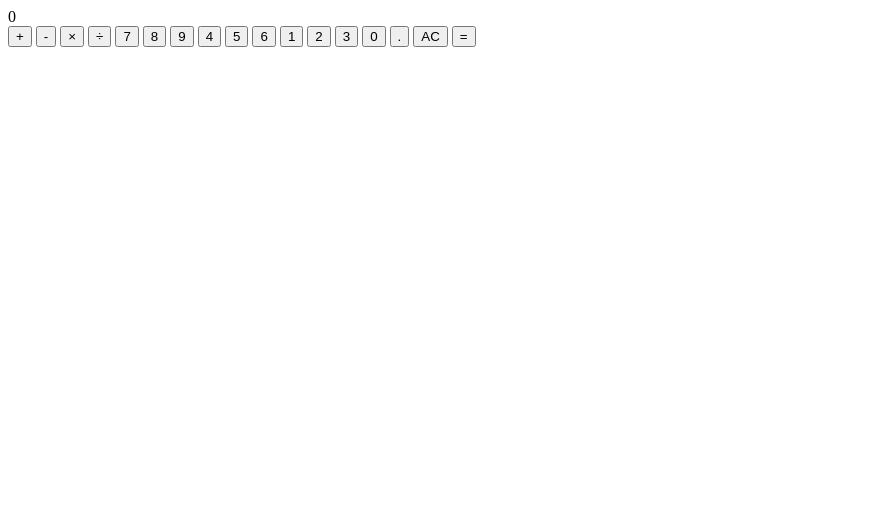
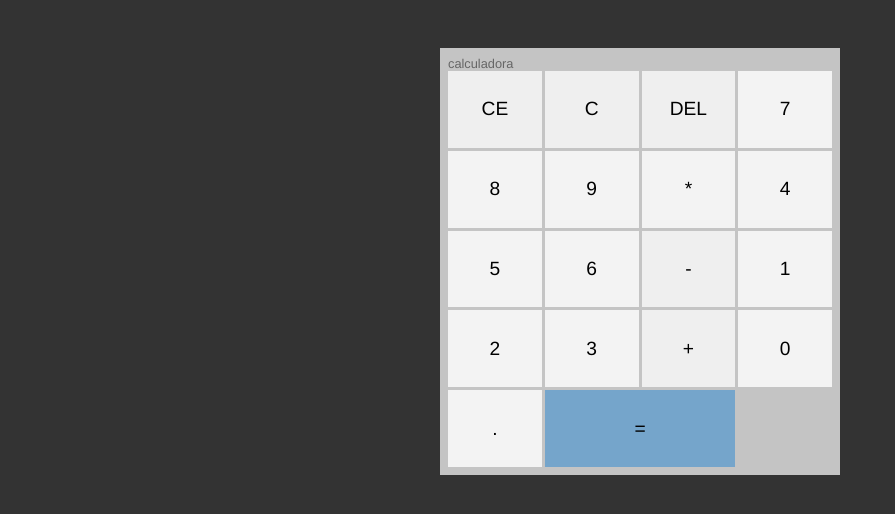
Before and after one commit to DanielSantosLira/calculadora-javascript, a plain HTML site: page index.html in a window 1280 px wide. Shown: the whole page, without its empty margins (0-895 px from the left). Drawn offline with Linux system fonts and the light colour scheme; files that its build step writes are made by us from their sources.

Commit message:
Update index.html

```diff
--- a/index.html
+++ b/index.html
@@ -4,38 +4,38 @@
     <meta charset="UTF-8">
     <meta http-equiv="X-UA-Compatible" content="IE=edge">
     <meta name="viewport" content="width=device-width, initial-scale=1.0">
-    <link rel="stylesheet" href="stylr.css">
-    <title>Document</title>
+    <title>Js Calc</title>
+    <link rel="stylesheet" href="css/calculadora.css">
+    <script src="js/sripts.js" defer></script>
 </head>
 <body>
-    <div class="container">
-        <!--<p>
-          This component works exactly like the calculator you know. Click any number to start calculating!
-        </p>-->
-        <div class="calculator">
-          <div class="calculator__display">0</div>
+    <div id="calc">
+        <h3>calculadora</h3>
+        <div id="operations">
+            <div id="previous-operation"></div>
+            <div id="current-operation"></div>
+        </div>
+        <div id="buttons-container">
+            <button>CE</button>
+            <button>C</button>
+            <button>DEL</button>
+            <button class="number">7</button>
+            <button class="number">8</button>
+            <button class="number">9</button>
+            <button class="number">*</button>
+            <button class="number">4</button>
+            <button class="number">5</button>
+            <button class="number">6</button>
+            <button>-</button>
+            <button class="number">1</button>
+            <button class="number">2</button>
+            <button class="number">3</button>
+            <button >+</button>
+            <button class="number">0</button>
+            <button class="number">.</button>
+            <button id="equal-btn">=</button>
+        </div>
+    </div>
 
-          <div class="calculator__keys">
-            <button class="key--operator" data-action="add">+</button>
-            <button class="key--operator" data-action="subtract">-</button>
-            <button class="key--operator" data-action="multiply">&times;</button>
-            <button class="key--operator" data-action="divide">÷</button>
-            <button>7</button>
-            <button>8</button>
-            <button>9</button>
-            <button>4</button>
-            <button>5</button>
-            <button>6</button>
-            <button>1</button>
-            <button>2</button>
-            <button>3</button>
-            <button>0</button>
-            <button data-action="decimal">.</button>
-            <button data-action="clear">AC</button>
-            <button class="key--equal" data-action="calculate">=</button>
-          </div>
-        </div>
-      </div>
-     <!-- <script src="app.js"></script>-->
 </body>
 </html>
```
